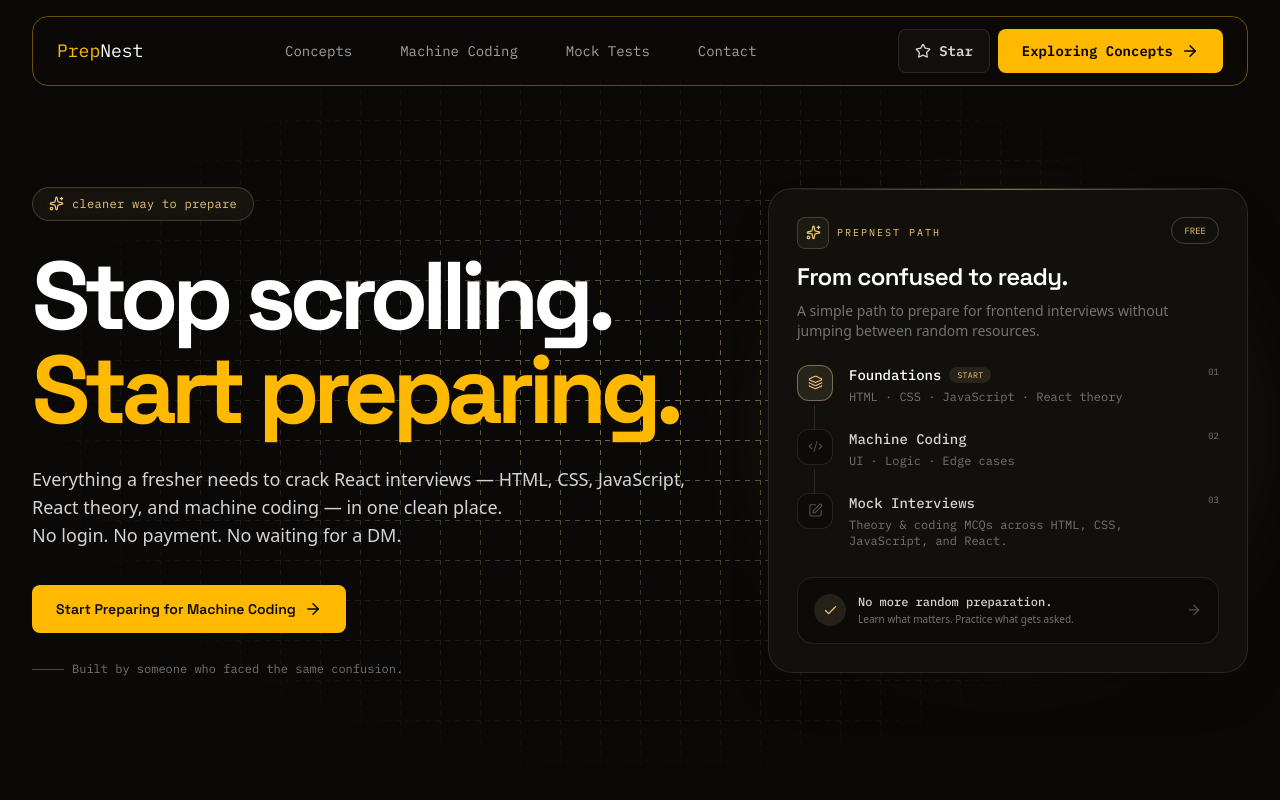
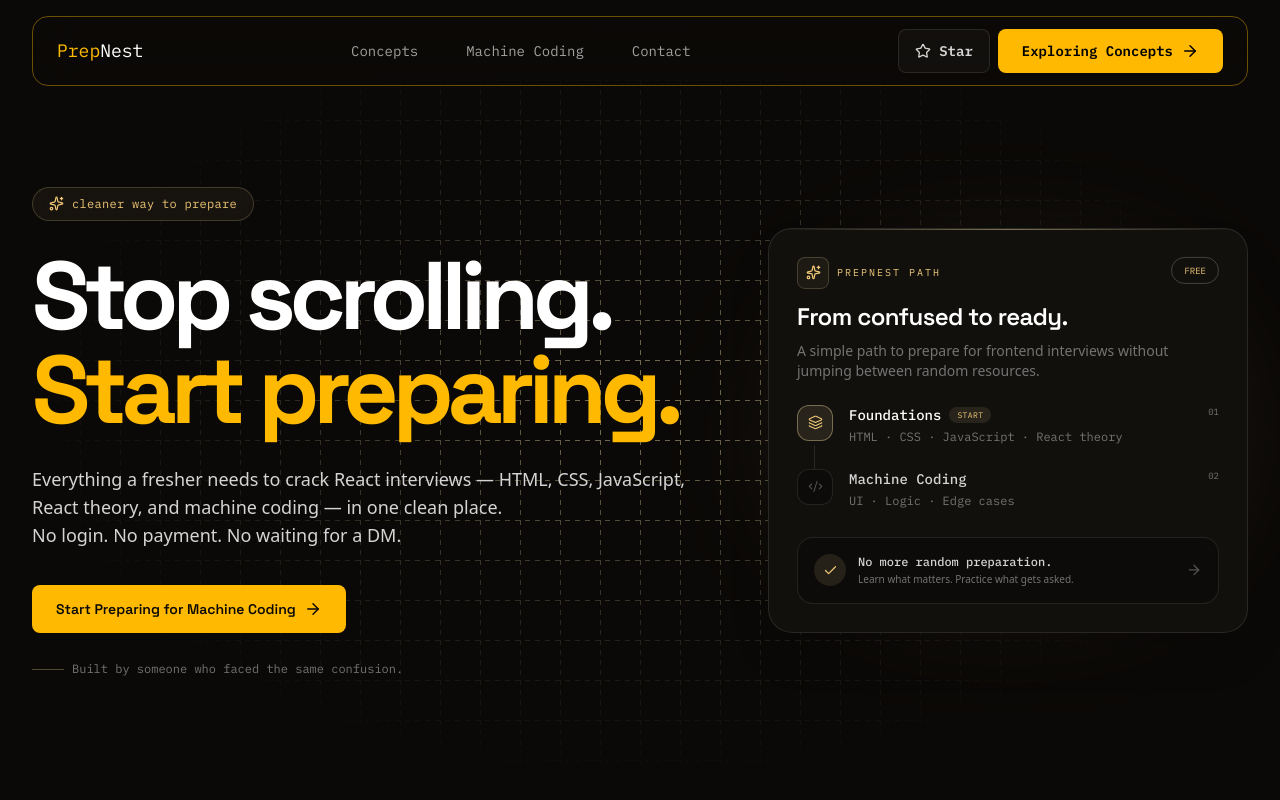
Before and after one commit to Jeet000001/prep_nest, a Next.js app: page / in a window 1280 px wide. Shown: the top 800 px of the page. Built offline with nearby package versions, Linux system fonts and the light colour scheme.

Commit message:
Remove Mock Tests link from Navbar and CtaSection; update HeroCard by removing Mock Interviews step

```diff
--- a/Components/Navbar.tsx
+++ b/Components/Navbar.tsx
@@ -63,14 +63,6 @@ const Navbar = () => {
               className={navLinkClass("/coding")}
             >
               Machine Coding
-            </Link>
-
-            <Link
-              href="/mock-tests"
-              aria-current={isActive("/mock-tests") ? "page" : undefined}
-              className={navLinkClass("/mock-tests")}
-            >
-              Mock Tests
             </Link>
 
             <Link
@@ -140,15 +132,6 @@ const Navbar = () => {
               </Link>
 
               <Link
-                href="/"
-                onClick={() => setOpen(false)}
-                aria-current={isActive("/") ? "page" : undefined}
-                className={mobileLinkClass("/")}
-              >
-                Mock Tests
-              </Link>
-
-              <Link
                 href="/contact"
                 onClick={() => setOpen(false)}
                 aria-current={isActive("/contact") ? "page" : undefined}
--- a/Components/landing_page/CtaSection.tsx
+++ b/Components/landing_page/CtaSection.tsx
@@ -1,7 +1,7 @@
 "use client";
 
 import Link from "next/link";
-import { ArrowRight, Code2, BookOpen } from "lucide-react";
+import { ArrowRight, Code2 } from "lucide-react";
 import { motion } from "framer-motion";
 
 import DotBackground from "../gradient_background/DotBackground";
@@ -52,7 +52,7 @@ const Cta = () => {
             initial="hidden"
             whileInView="visible"
             viewport={{ once: true, amount: 0.4 }}
-            className=" relative z-10 px-6 py-10 sm:px-8 sm:py-12 md:px-12 md:py-14 lg:px-16 lg:py-16"
+            className="relative z-10 px-6 py-10 text-center sm:px-8 sm:py-12 md:px-12 md:py-14 lg:px-16 lg:py-16"
           >
             {/* Eyebrow */}
             <motion.p
@@ -65,7 +65,7 @@ const Cta = () => {
             {/* Heading */}
             <motion.h2
               variants={itemVariants}
-              className="max-w-[700px] text-[38px] font-semibold leading-[1.02] tracking-[-0.045em] text-[#f4efe7] sm:text-[48px] md:text-[56px] lg:text-[60px]"
+              className="mx-auto max-w-[700px] text-[38px] font-semibold leading-[1.02] tracking-[-0.045em] text-[#f4efe7] sm:text-[48px] md:text-[56px] lg:text-[60px]"
             >
               Ready when you are.
             </motion.h2>
@@ -73,7 +73,7 @@ const Cta = () => {
             {/* Subtitle */}
             <motion.p
               variants={itemVariants}
-              className="mt-5 max-w-[620px] text-[15px] leading-7 text-[#a79e92] sm:text-[16px]"
+              className="mx-auto mt-5 max-w-[620px] text-[15px] leading-7 text-[#a79e92] sm:text-[16px]"
             >
               No signup. No payment. No waiting for a DM.
             </motion.p>
@@ -81,7 +81,7 @@ const Cta = () => {
             {/* Buttons */}
             <motion.div
               variants={itemVariants}
-              className="mt-9 flex flex-col items-stretch gap-3 sm:flex-row sm:flex-wrap sm:items-center"
+              className="mt-9 flex flex-col items-stretch justify-center gap-3 sm:flex-row sm:flex-wrap sm:items-center"
             >
               {/* Primary */}
               <Link
@@ -107,15 +107,6 @@ const Cta = () => {
                 <span>Jump to Machine Coding</span>
               </Link>
 
-              {/* Third */}
-              <Link
-                href="/mock-tests"
-                className=" inline-flex h-12 items-center justify-center gap-2 rounded-full border border-[#332e27] bg-transparent px-6 text-[13px] font-semibold text-[#eee9e1] transition-all duration-200 hover:border-[#51493d] hover:bg-[#1a1713] active:scale-[0.98]"
-              >
-                <BookOpen size={15} />
-
-                <span>Start Mock Tests</span>
-              </Link>
             </motion.div>
           </motion.div>
         </div>
--- a/Components/landing_page/HeroCard.tsx
+++ b/Components/landing_page/HeroCard.tsx
@@ -2,7 +2,6 @@
 
 import {
   ArrowRight,
-  SquarePen,
   Check,
   Code2,
   Layers3,
@@ -23,14 +22,6 @@ const preparationSteps = [
     description: "UI · Logic · Edge cases",
     icon: Code2,
     status: "Practice",
-  },
-  {
-    number: "03",
-    title: "Mock Interviews",
-    description:
-      "Theory & coding MCQs across HTML, CSS, JavaScript, and React.",
-    icon: SquarePen,
-    status: "MCQ Practice",
   },
 ];
 
```
